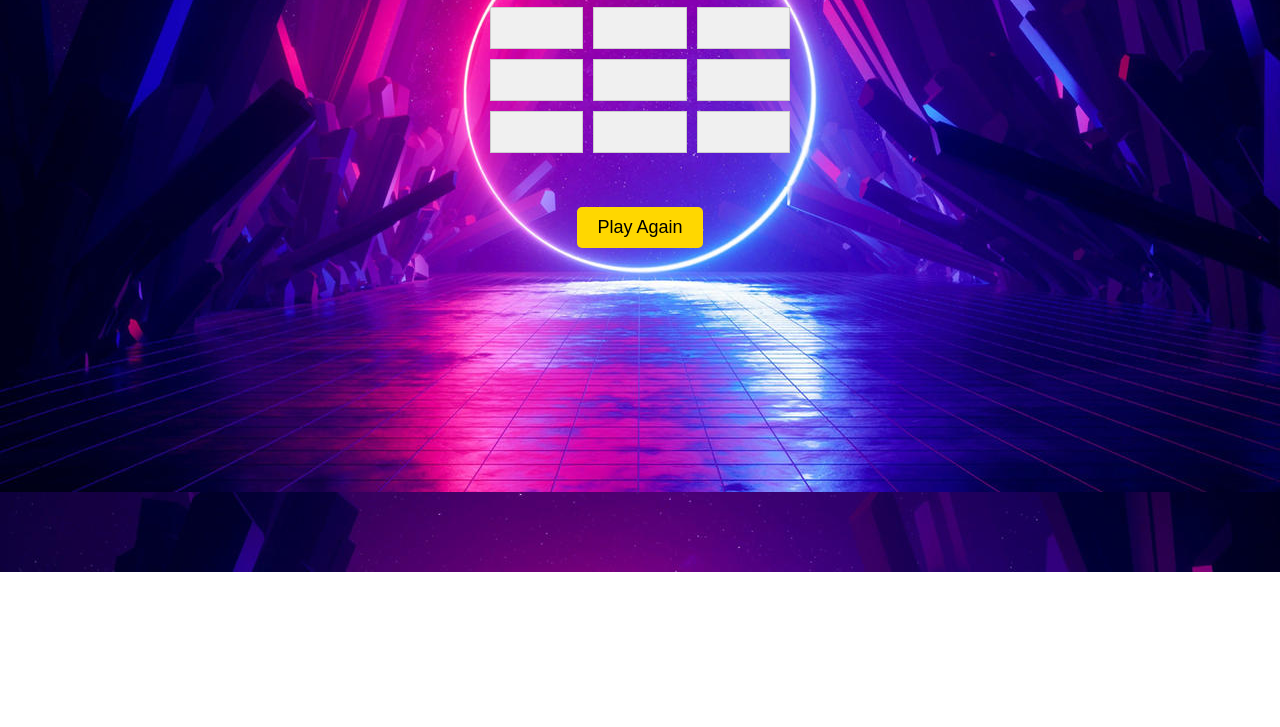
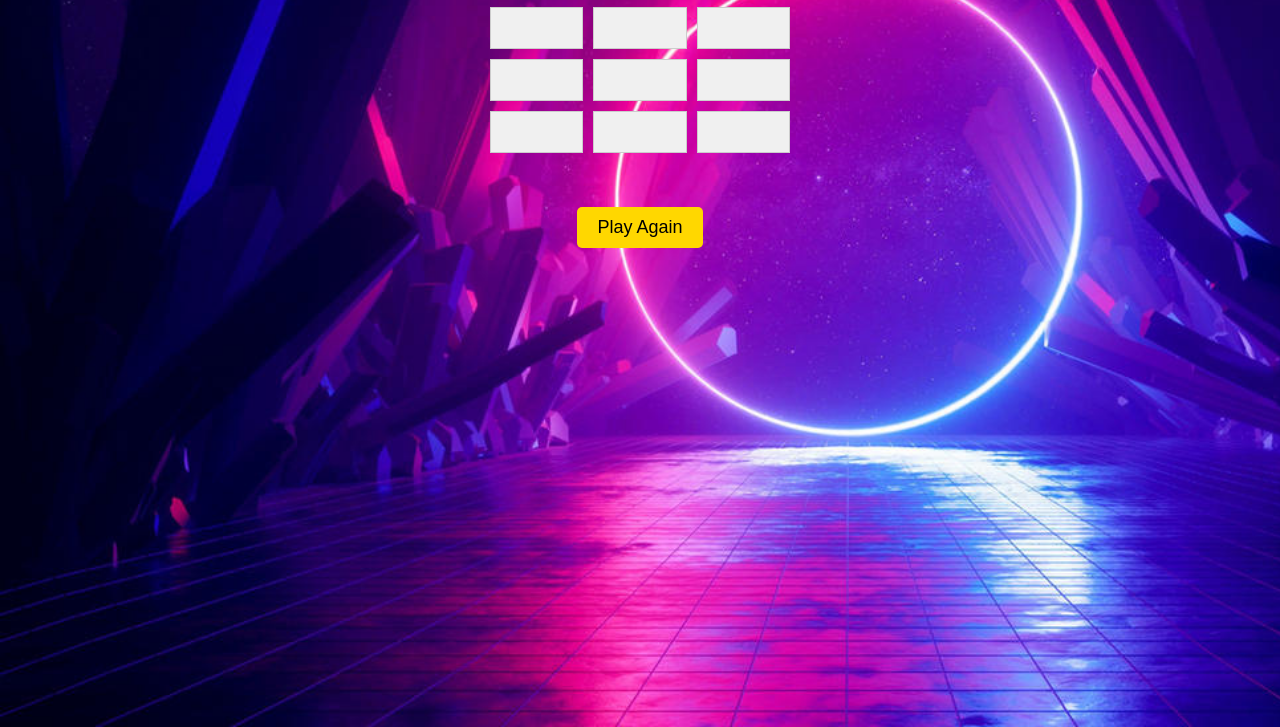
Before and after one commit to Prabigyakafle890/Tic-_Tac_Toe, a plain HTML site: page index.html in a window 1280 px wide. Shown: the part 228-955 px from the top of the page. Before the commit the page ends 800 px from the top, so only its background shows below. Drawn offline with Linux system fonts and the light colour scheme.

Commit message:
Update styles for full-screen background

```diff
--- a/style.css
+++ b/style.css
@@ -1,18 +1,21 @@
 body {
     background-image: url('g-background.jpg');
-    height: 100%;
-    background-size:cover;
+    height: 100vh; /* Set the height of the body to 100% of the viewport height */
+    background-size: cover;
     font-family: Arial, sans-serif;
+    margin: 0; /* Remove default body margin */
 }
 
 .container {
     display: flex;
-    height: 100%;
+    min-height: 100vh; /* Ensure the container takes at least 100% of the viewport height */
     flex-direction: column;
     align-items: center;
     margin-top: 155px;
-    background-size: cover;
 }
+
+/* ... (rest of your existing styles) */
+
 
 .board {
     display: grid;
```
